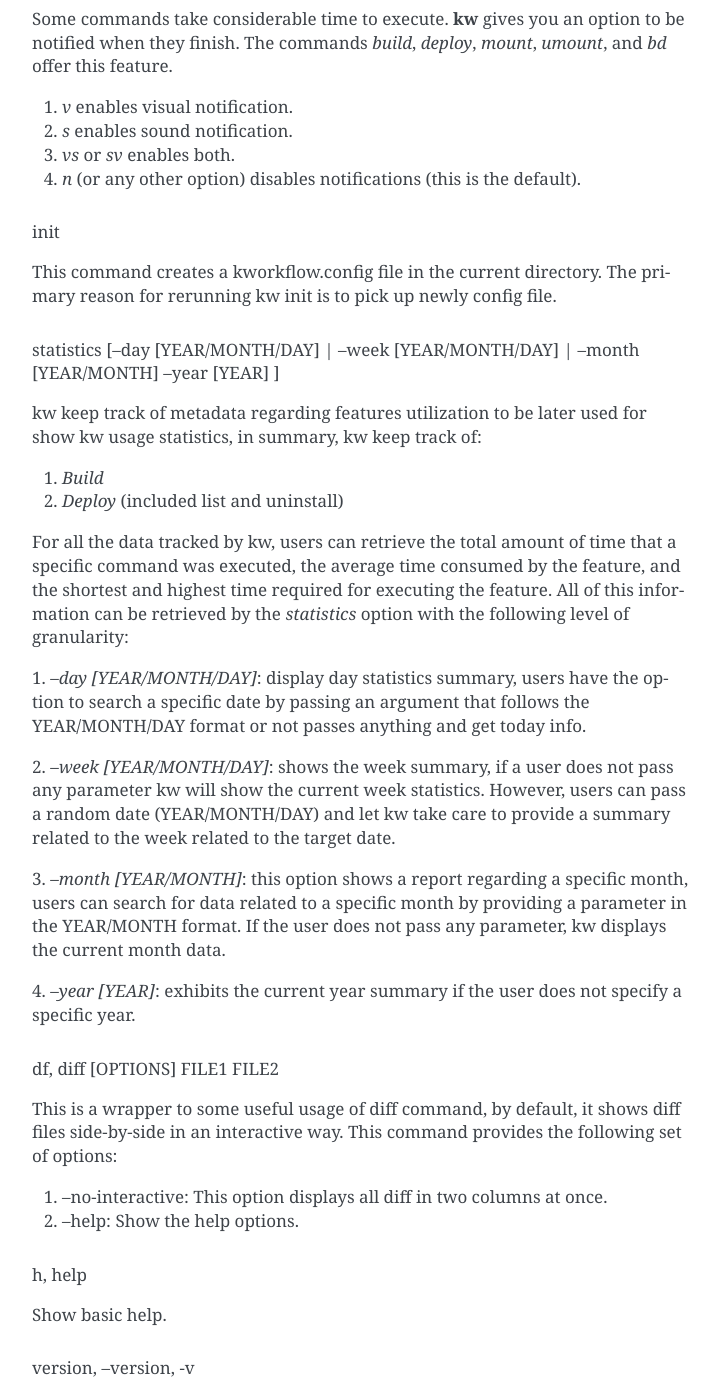
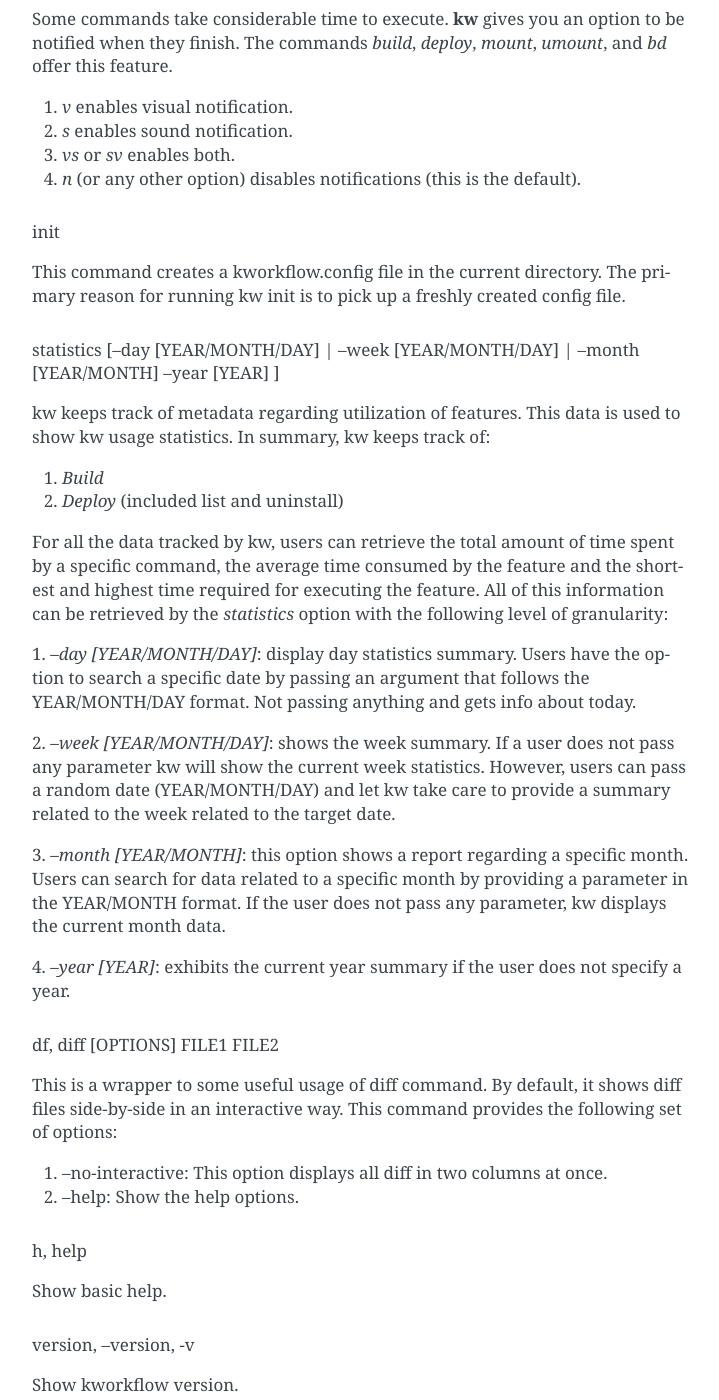
Before and after one commit to kworkflow/kworkflow, a Sphinx documentation site: the page built from documentation/man/kw.rst, in a window 1280 px wide and 1400 px high, scrolled down 6571 px. Shown: the whole window, without its empty margins (388-1107 px from the left). Built offline with Sphinx 7.4.7, drawn with Linux system fonts in a browser that asks for light colours.

Commit message:
documentation: rephrase sentences and fix spelling
Signed-off-by: João Seckler <jseckler@riseup.net>
Reviewed-by: Rodrigo Siqueira <rodrigosiqueiramelo@gmail.com>

```diff
--- a/documentation/content/codingstyle.rst
+++ b/documentation/content/codingstyle.rst
@@ -185,7 +185,7 @@
 
 Tests are an important part of kw, we only accept new features with tests, and
 we prefer bug fixes that came with tests. For trying to keep the test
-comprehensible, we adopt the following patter for naming a test::
+comprehensible, we adopt the following pattern for naming a test::
 
     target_function_name_[an_option_description]_Test
 
--- a/documentation/content/howtocontribute.rst
+++ b/documentation/content/howtocontribute.rst
@@ -165,8 +165,8 @@
 However, few of them deserve a brief explanation:
 
 * **done: wait for stable**: In the section *Development Cycle and Branches* we
-  explained how our branch management works, recall that we have an unstable
-  branch that soon or later will be merged into the master branch (stable).
+  explained how our branch management works. Recall that we have an unstable
+  branch that sooner or later will be merged into the master branch (stable).
   This label is used for identifying issues already solved on the unstable, but
   not landed in the master yet. If you see this label, feel free to test the
   feature/bugfix in the unstable branch.
--- a/documentation/content/tests.rst
+++ b/documentation/content/tests.rst
@@ -3,11 +3,11 @@
 ===============
 
 Kw's tests rely on `shunit2`. The `run_tests.sh` script automatically detects
-`shunit2` in `$PATH` in the case installed it via package. Alternatively, you
+`shunit2` in `$PATH` in case it is installed in your system. Alternatively, you
 can have shunit2 source code in `tests/` (you can clone it from
 https://github.com/kward/shunit2).
 
-If you want to run all the tests, try:::
+If you want to run all the tests, try::
 
   run_tests.sh
 
--- a/documentation/man/kw.rst
+++ b/documentation/man/kw.rst
@@ -34,7 +34,7 @@
 Projects that use a QEMU VM in the development cycle to host the development
 environment usually require that developers use some specific commands to
 manage this VM. In this section, you can find all commands available in **kw**
-to manage many daily tasks related to QEMU VM operation.  Notice that some
+to manage many daily tasks related to QEMU VM operation. Notice that some
 rules are specific for the Linux Kernel project.
 
 mo, mount
@@ -306,12 +306,13 @@
 init
 ~~~~
 This command creates a kworkflow.config file in the current directory. The
-primary reason for rerunning kw init is to pick up newly config file.
+primary reason for running kw init is to pick up a freshly created config
+file.
 
 statistics [--day [YEAR/MONTH/DAY] | --week [YEAR/MONTH/DAY] | --month [YEAR/MONTH] --year [YEAR] ]
 ~~~~~~~~~~~~~~~~~~~~~~~~~~~~~~~~~~~~~~~~~~~~~~~~~~~~~~~~~~~~~~~~~~~~~~~~~~~~~~~~~~~~~~~~~~~~~~~~~~~
-kw keep track of metadata regarding features utilization to be later used for
-show kw usage statistics, in summary, kw keep track of:
+kw keeps track of metadata regarding utilization of features. This data is
+used to show kw usage statistics. In summary, kw keeps track of:
 
 1. *Build*
 
@@ -319,31 +320,31 @@
 
 
 For all the data tracked by kw, users can retrieve the total amount of time
-that a specific command was executed, the average time consumed by the feature,
-and the shortest and highest time required for executing the feature. All of
-this information can be retrieved by the *statistics* option with the following
-level of granularity:
+spent by a specific command, the average time consumed by the feature and the
+shortest and highest time required for executing the feature. All of this
+information can be retrieved by the *statistics* option with the following level
+of granularity:
 
-1. *--day [YEAR/MONTH/DAY]*: display day statistics summary, users have the
+1. *--day [YEAR/MONTH/DAY]*: display day statistics summary. Users have the
 option to search a specific date by passing an argument that follows the
-YEAR/MONTH/DAY format or not passes anything and get today info.
+YEAR/MONTH/DAY format. Not passing anything and gets info about today.
 
-2. *--week [YEAR/MONTH/DAY]*: shows the week summary, if a user does not pass
+2. *--week [YEAR/MONTH/DAY]*: shows the week summary. If a user does not pass
 any parameter kw will show the current week statistics. However, users can pass
 a random date (YEAR/MONTH/DAY) and let kw take care to provide a summary
 related to the week related to the target date.
 
 3. *--month [YEAR/MONTH]*: this option shows a report regarding a specific
-month, users can search for data related to a specific month by providing a
+month. Users can search for data related to a specific month by providing a
 parameter in the YEAR/MONTH format. If the user does not pass any parameter, kw
 displays the current month data.
 
 4. *--year [YEAR]*: exhibits the current year summary if the user does not
-specify a specific year.
+specify a year.
 
 df, diff [OPTIONS] FILE1 FILE2
 ~~~~~~~~~~~~~~~~~~~~~~~~~~~~~~
-This is a wrapper to some useful usage of diff command, by default, it shows
+This is a wrapper to some useful usage of diff command. By default, it shows
 diff files side-by-side in an interactive way. This command provides the
 following set of options:
 
```
Also changed, not shown: other parts of documentation/content/tests.rst (+1 -1 lines), README.md (+2 -2 lines), documentation/content/installanduninstall.rst (line endings or trailing spaces).
